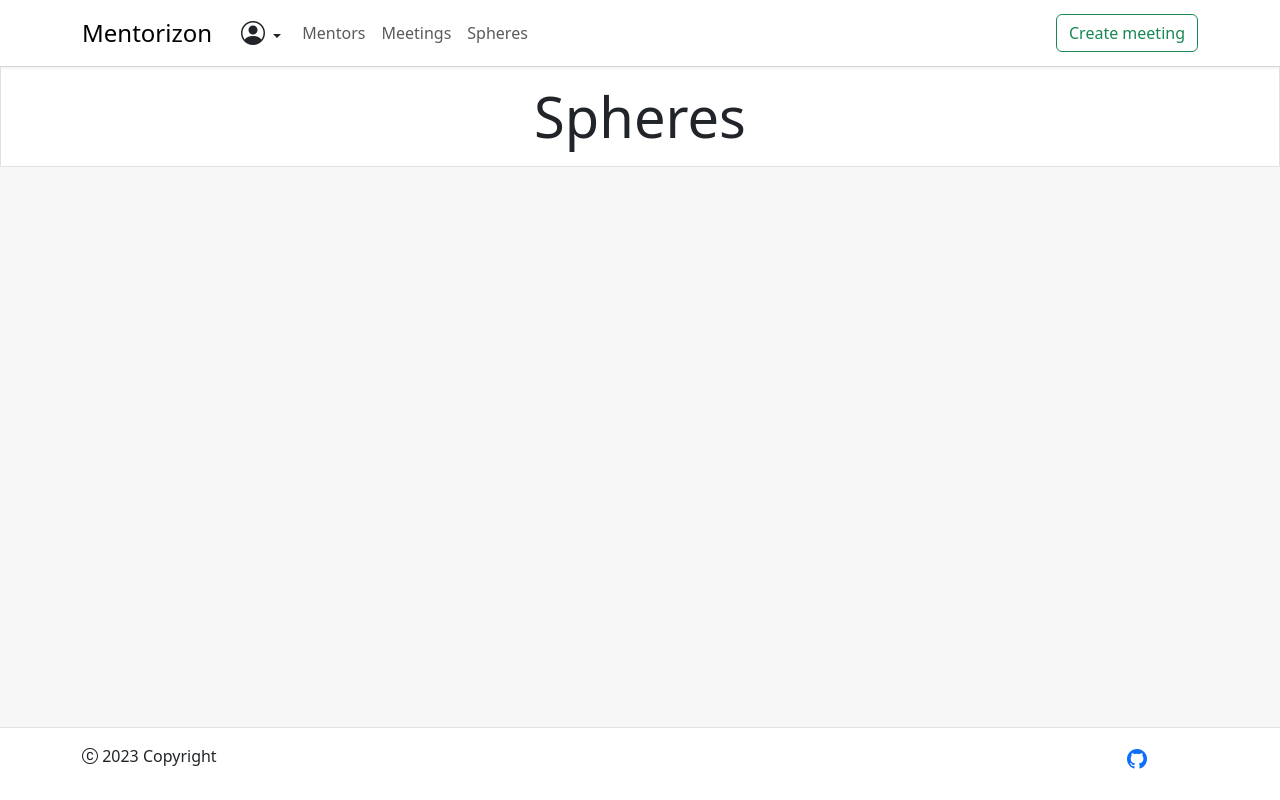
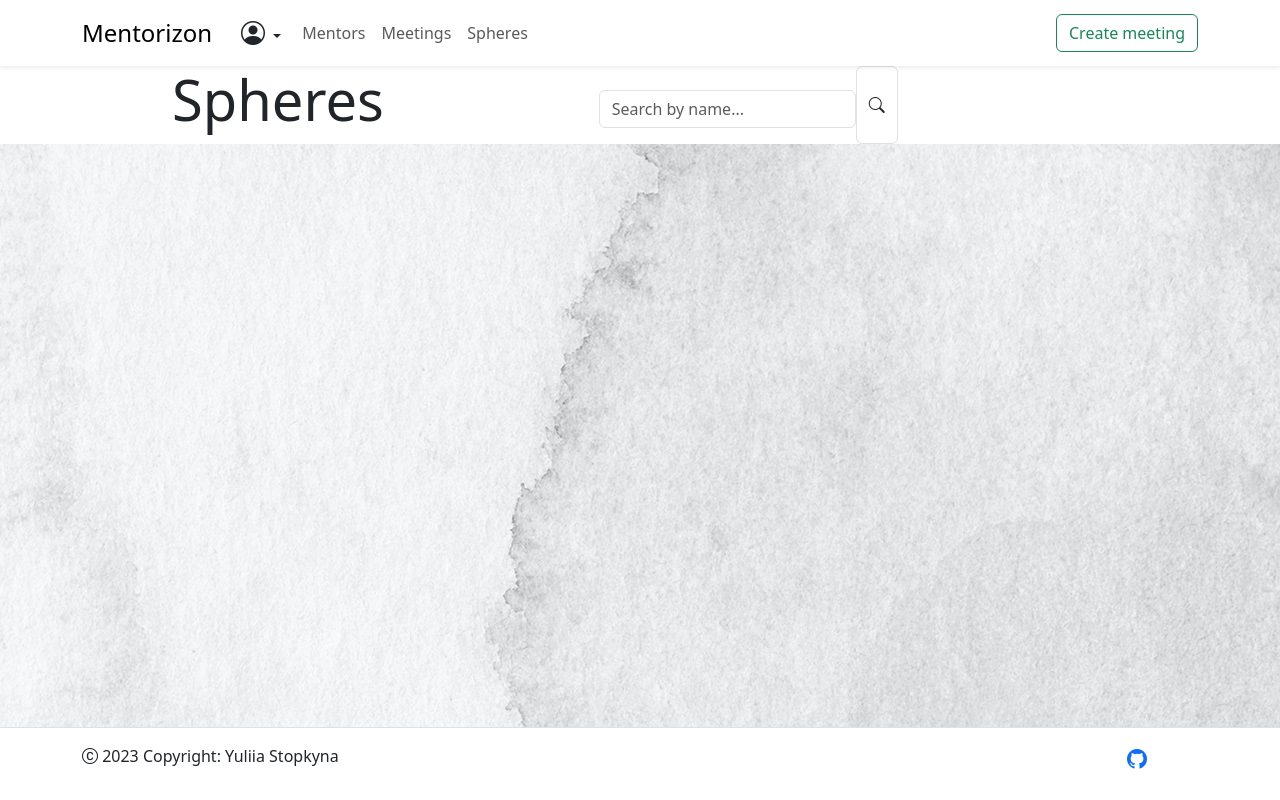
Before and after one commit to yuliia-stopkyna/mentorizon, a Django app: page /spheres/ in a window 1280 px wide. Run offline with Django 4.2, Linux system fonts and the light colour scheme; the visitor is signed in with stand-in values (Sample User, id 1); data that the repository does not hold is empty; some libraries are stand-ins or nearby versions.

Commit message:
Add search form for sphere list and background img
Add search form by name for sphere list view and template.
Add background image.
Add slight changes to several templates styling.

```diff
--- a/mentorizon/forms.py
+++ b/mentorizon/forms.py
@@ -83,6 +83,15 @@ class SphereCreateForm(forms.ModelForm):
         fields = "__all__"
 
 
+class SphereSearchForm(forms.Form):
+    name = forms.CharField(
+        max_length=150,
+        required=False,
+        label="",
+        widget=forms.TextInput(attrs={"placeholder": "Search by name..."})
+    )
+
+
 class SphereFilterForm(forms.ModelForm):
     name = forms.ModelChoiceField(
         queryset=Sphere.objects.all(),
--- a/mentorizon/views.py
+++ b/mentorizon/views.py
@@ -17,7 +17,7 @@ from mentorizon.forms import (
     MeetingSearchForm,
     MentorSearchForm,
     SphereCreateForm,
-    SphereFilterForm
+    SphereFilterForm, SphereSearchForm
 )
 from mentorizon.models import Meeting, Sphere, MentorSession, Rating, RatingVote
 
@@ -191,7 +191,7 @@ def book_meeting_view(request, pk):
                 kwargs={"pk": pk}
             ))
 
-        full_book_error = "Unfortunately, there are no available places"
+        full_book_error = "Unfortunately, there are no available places."
         context = {
             "meeting": meeting,
             "full_book_error": full_book_error
@@ -269,6 +269,22 @@ class SphereListView(LoginRequiredMixin, generic.ListView):
     )
     paginate_by = 6
 
+    def get_context_data(self, *, object_list=None, **kwargs):
+        context = super().get_context_data(**kwargs)
+        name = self.request.GET.get("name", "")
+        context["search_form"] = SphereSearchForm(
+            initial={"name": name}
+        )
+        return context
+
+    def get_queryset(self):
+        search_form = SphereSearchForm(self.request.GET)
+        if search_form .is_valid():
+            return self.queryset.filter(
+                name__icontains=search_form.cleaned_data["name"]
+            )
+        return self.queryset
+
 
 @login_required
 def rate_mentor_view(request, pk, rate):
--- a/static/css/styles.css
+++ b/static/css/styles.css
@@ -1,7 +1,9 @@
 body {
+    background-image: url("../img/abstract.jpg");
+    background-repeat: repeat;
     background-color: #F7F7F7;
 }
-.mentor-card:hover, .meeting-card:hover {
+.mentor-card:hover, .meeting-card:hover, .sphere-card:hover, .index-card:hover {
     transform: scale(1.03);
 }
 button.rate-emoji:hover {
--- a/templates/includes/footer.html
+++ b/templates/includes/footer.html
@@ -2,10 +2,12 @@
   <div class="container">
     <div class="row justify-content-between">
       <div class="col-5">
-        <p><i class="bi bi-c-circle"></i> {% now "Y" %} Copyright</p>
+        <p><i class="bi bi-c-circle"></i> {% now "Y" %} Copyright: Yuliia Stopkyna</p>
       </div>
       <div class="col-1">
-        <a href=""><i class="bi bi-github fs-5"></i></a>
+        <a href="https://github.com/yuliia-stopkyna" target="_blank">
+          <i class="bi bi-github fs-5"></i>
+        </a>
       </div>
     </div>
   </div>
--- a/templates/mentorizon/mentor_list.html
+++ b/templates/mentorizon/mentor_list.html
@@ -22,7 +22,7 @@
     <div class="row justify-content-center">
 
       {% for mentor in mentor_list %}
-        <div class="col-8 col-md-3 m-2 mb-4 p-3 rounded shadow bg-white mentor-card">
+        <div class="col-8 col-lg-3 m-2 mb-4 p-3 rounded shadow bg-white mentor-card">
           <a href="{% url 'mentorizon:mentor-detail' pk=mentor.id %}"
           class="text-decoration-none text-color-none text-body">
             <h4 class="mb-3">{{ mentor.first_name }} {{ mentor.last_name }}</h4>
--- a/templates/mentorizon/sphere_list.html
+++ b/templates/mentorizon/sphere_list.html
@@ -1,16 +1,29 @@
 {% extends "base.html" %}
+{% load bootstrap5 %}
 {% block content %}
-  <h1 class="text-center mb-4 p-3 display-4 bg-white border">Spheres</h1>
+  <div class="container-fluid bg-white mb-4 g-0">
+    <div class="row d-flex m-auto justify-content-md-center justify-content-between">
+      <h1 class="col-4 display-4">Spheres</h1>
+      <form action="" method="get" class="col-5 d-md-flex my-auto">
+        {% bootstrap_field search_form.name layout="inline" %}
+          <button type="submit" class="btn border">
+            <i class="bi bi-search"></i>
+          </button>
+      </form>
+    </div>
+  </div>
+
   {% include "includes/pagination.html" %}
   <div class="container-fluid">
     <div class="row justify-content-center">
       {% for sphere in sphere_list %}
         <div class="col-8 col-lg-3 m-2 mb-4 p-3 rounded shadow bg-white
-        position-relative">
-          <p class="fw-bold">{{ sphere.name }}</p>
-          <hr>
-          <p>Mentors: {{ sphere.users.count }}</p>
-          <a href="{% url 'mentorizon:mentor-list' %}?name={{ sphere.name }}">
+        position-relative sphere-card">
+          <a href="{% url 'mentorizon:mentor-list' %}?name={{ sphere.name }}"
+             class="text-decoration-none text-body">
+            <p class="fw-bold">{{ sphere.name }}</p>
+            <hr>
+            <p>Mentors: {{ sphere.users.count }}</p>
             <button type="button" class="btn btn-light"><i class="bi bi-eye"></i></button>
           </a>
         </div>
```
Also changed, not shown: templates/mentorizon/index.html (+6 -6 lines), templates/mentorizon/mentor_detail.html (+6 -4 lines), static/img/abstract.jpg (added).
